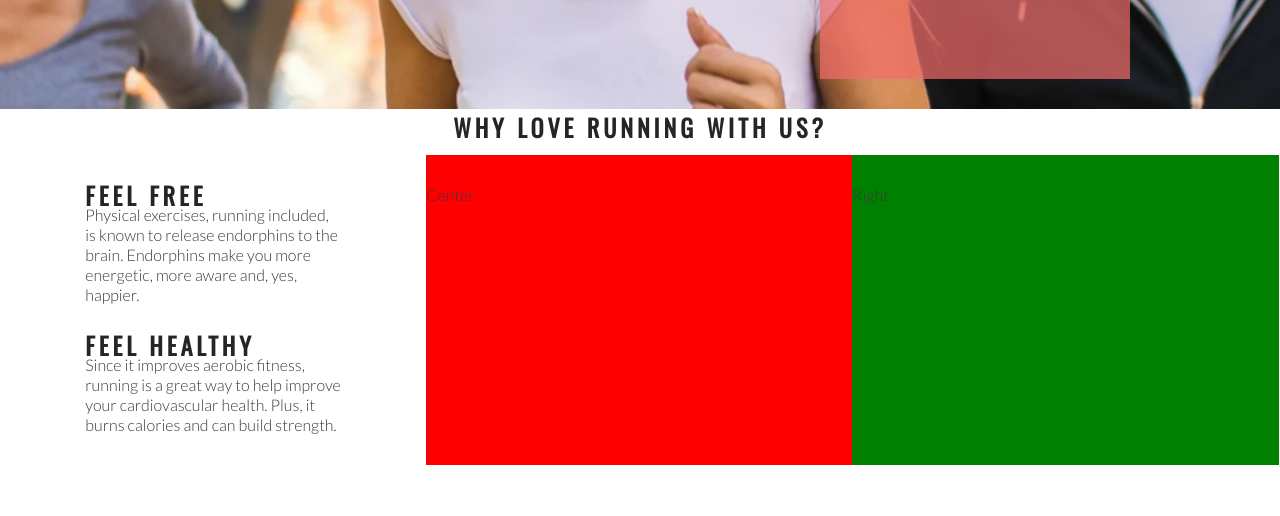
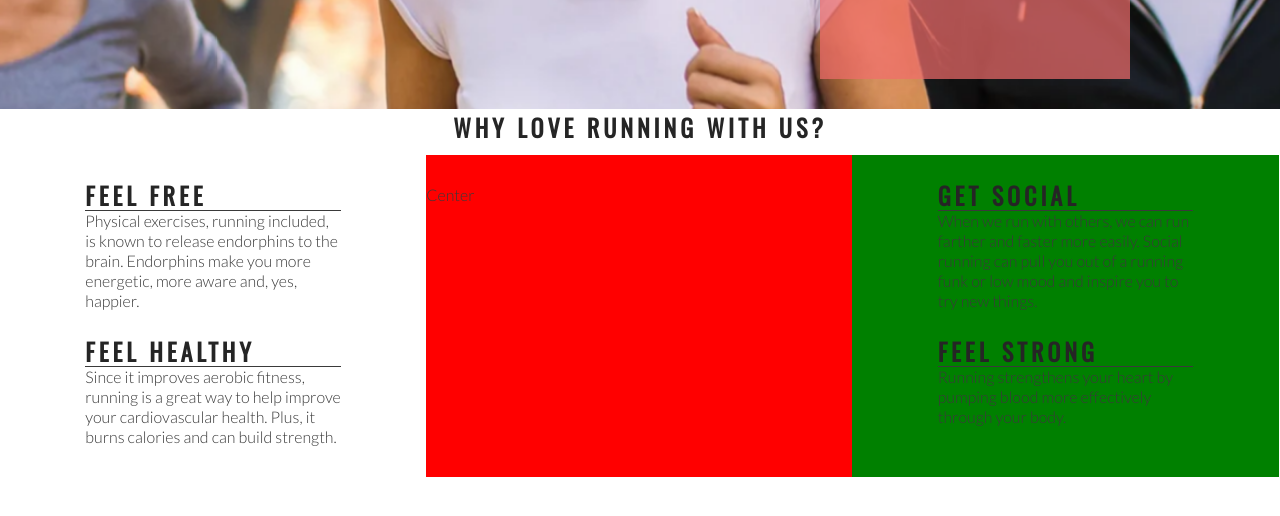
Before and after one commit to SheCodesEire/love-running, a plain HTML site: page index.html in a window 1280 px wide. Shown: the part 562-1078 px from the top of the page. Drawn offline with nearby package versions, Linux system fonts and the light colour scheme.

Commit message:
structure: add right margin and style

```diff
--- a/assets/css/style.css
+++ b/assets/css/style.css
@@ -150,10 +150,22 @@ background-color: green;}
     padding-top: 30px;
 background-color: red;}
 
+hr {
+    border-top: 1px solid #3a3a3a;
+    width: 100%;
+    margin-top: 5px;
+}
+
 .left-about-heading {
     width: 60%;
     line-height: 20px;
     margin:auto;
     padding-bottom: 30px;
+}
 
+.right-about-heading {
+    width: 60%;
+    line-height: 20px;
+    margin:auto;
+    padding-bottom: 30px;
 }
--- a/index.html
+++ b/index.html
@@ -44,23 +44,42 @@
     </section>
     <section id="club-ethos">
         <h1>Why Love Running With Us?</h1>
-    <div id="ethos-flex-sections">
-        <div id="left-about">
-            <div class="left-about-heading">
-                <h2>Feel Free</h2>
 
-                <p> Physical exercises, running included, is known to release endorphins to the brain. Endorphins make you more energetic, more aware and, yes, happier. </p>
-            </div>
+        <div id="ethos-flex-sections">
+            <div id="left-about">
+                <div class="left-about-heading">
+                    <h2>Feel Free</h2>
+                    <hr>
+                    <p> Physical exercises, running included, is known to release endorphins to the brain. Endorphins
+                        make you more energetic, more aware and, yes, happier. </p>
+                </div>
 
                 <div class="left-about-heading">
                     <h2>Feel Healthy</h2>
+                    <hr>
+                    <p> Since it improves aerobic fitness, running is a great way to help improve your cardiovascular
+                        health. Plus, it burns calories and can build strength.</p>
+                </div>
+            </div>
 
-                    <p> Since it improves aerobic fitness, running is a great way to help improve your cardiovascular health. Plus, it burns calories and can build strength.</p>
+            <div id="right-about">
+
+                <div class="right-about-heading">
+                    <h2>Get Social</h2>
+                    <hr>
+                    <p> When we run with others, we can run farther and faster more easily. Social running can
+                        pull you out of a running funk or low mood and inspire you to try new things.  </p>
                 </div>
+
+                <div class="right-about-heading">
+                    <h2> Feel Strong</h2>
+                    <hr>
+                    <p> Running strengthens your heart by pumping blood more effectively through your body. </p>
+                </div>
+
+            </div>
+            <div id="center-about">Center</div>
         </div>
-        <div id="right-about"> Right</div>
-        <div id="center-about">Center</div>
-    </div>
     </section>
     <section>
         Running Locations, distances and times
```
